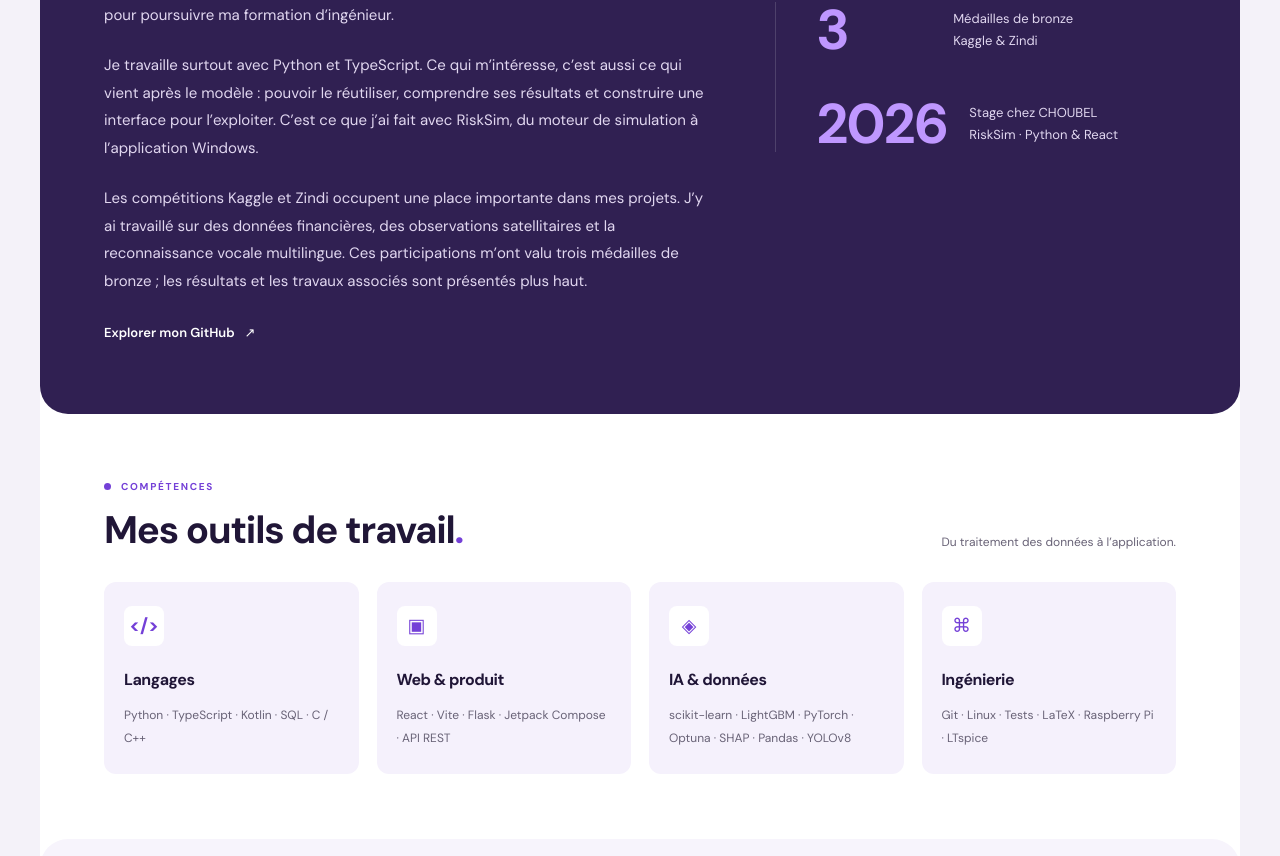
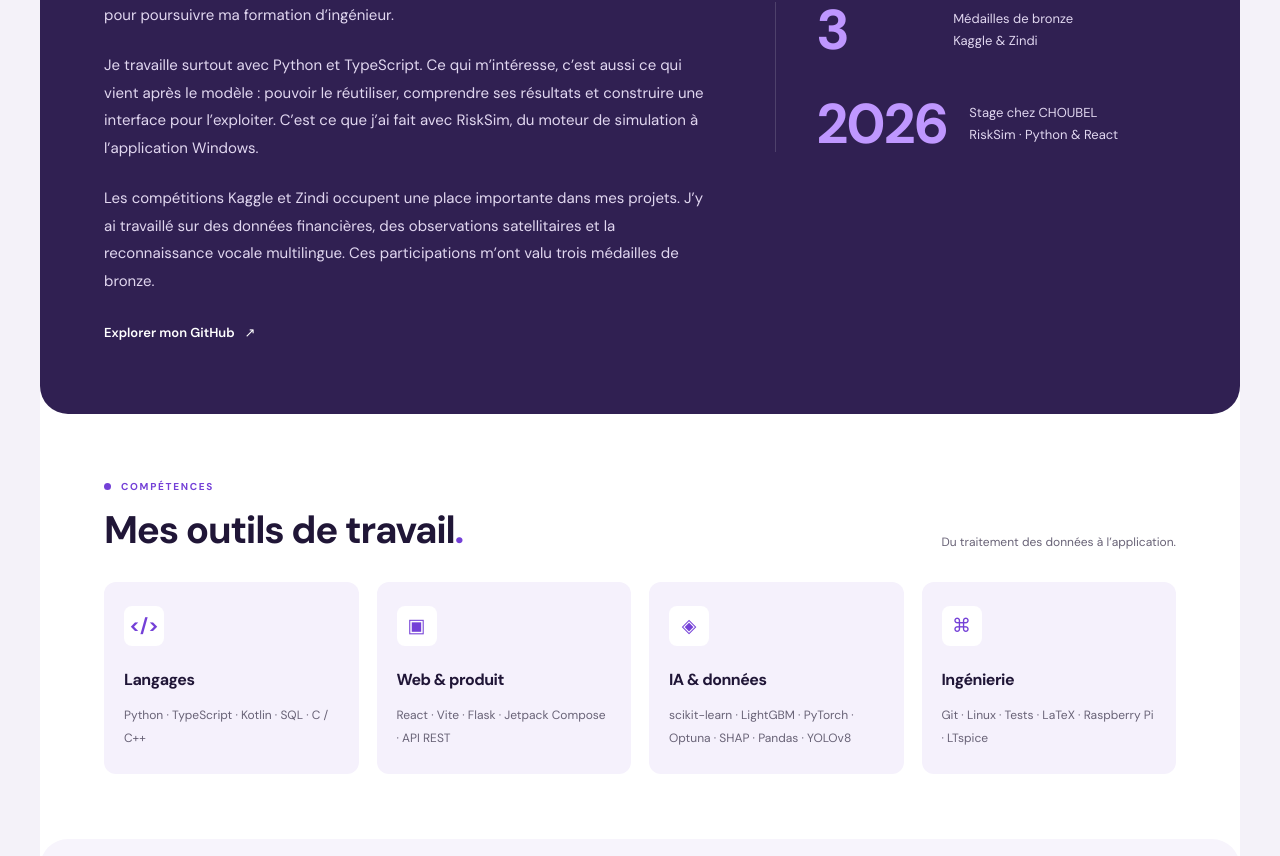
Before and after one commit to Rudolf-Staline/Portfolio, a React (Vite) app: page / in a window 1280 px wide. Shown: the part 1044-1900 px from the top of the page. Built offline with nearby package versions, Linux system fonts and the light colour scheme.

Commit message:
Polish copy after portfolio section reordering

```diff
--- a/src/data/profile.ts
+++ b/src/data/profile.ts
@@ -11,7 +11,7 @@ export const profile = {
   about: [
     "Mon parcours a commencé à l’IMSP, au Bénin, où j’ai suivi une licence en TIC et des classes préparatoires scientifiques. J’ai ensuite rejoint l’École Centrale Casablanca pour poursuivre ma formation d’ingénieur.",
     "Je travaille surtout avec Python et TypeScript. Ce qui m’intéresse, c’est aussi ce qui vient après le modèle : pouvoir le réutiliser, comprendre ses résultats et construire une interface pour l’exploiter. C’est ce que j’ai fait avec RiskSim, du moteur de simulation à l’application Windows.",
-    "Les compétitions Kaggle et Zindi occupent une place importante dans mes projets. J’y ai travaillé sur des données financières, des observations satellitaires et la reconnaissance vocale multilingue. Ces participations m’ont valu trois médailles de bronze ; les résultats et les travaux associés sont présentés plus haut.",
+    "Les compétitions Kaggle et Zindi occupent une place importante dans mes projets. J’y ai travaillé sur des données financières, des observations satellitaires et la reconnaissance vocale multilingue. Ces participations m’ont valu trois médailles de bronze.",
   ],
   interests: [
     'Finance quantitative',
--- a/src/data/projects.ts
+++ b/src/data/projects.ts
@@ -67,7 +67,6 @@ export const projects: Project[] = [
     ],
     stack: ['Python', 'scikit-learn', 'Optuna', 'SQLite', 'Pytest'],
     links: { code: 'https://github.com/Rudolf-Staline/autonomous-automl', demo: null },
-    status: "Projet personnel · Build Week",
     featured: true,
   },
   {
```
